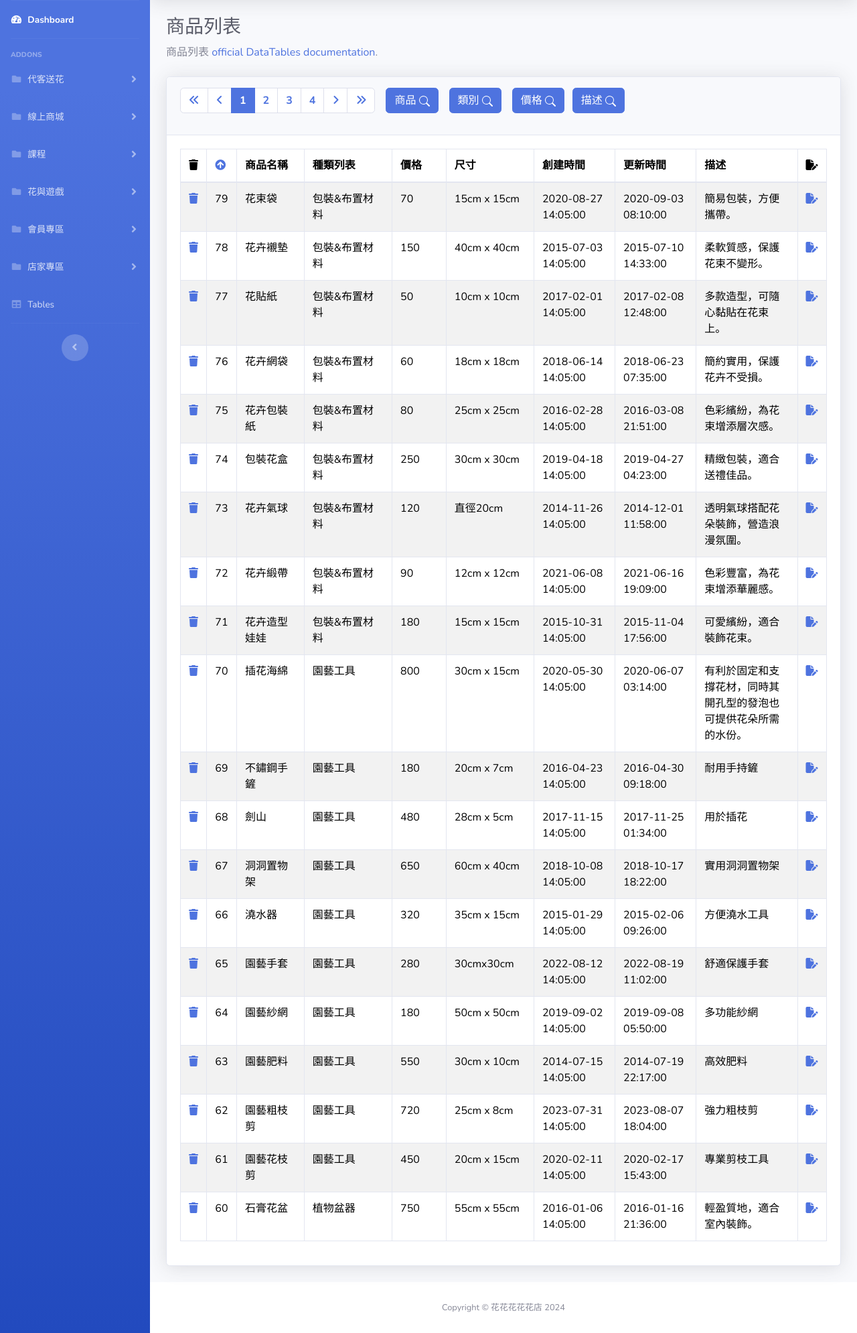
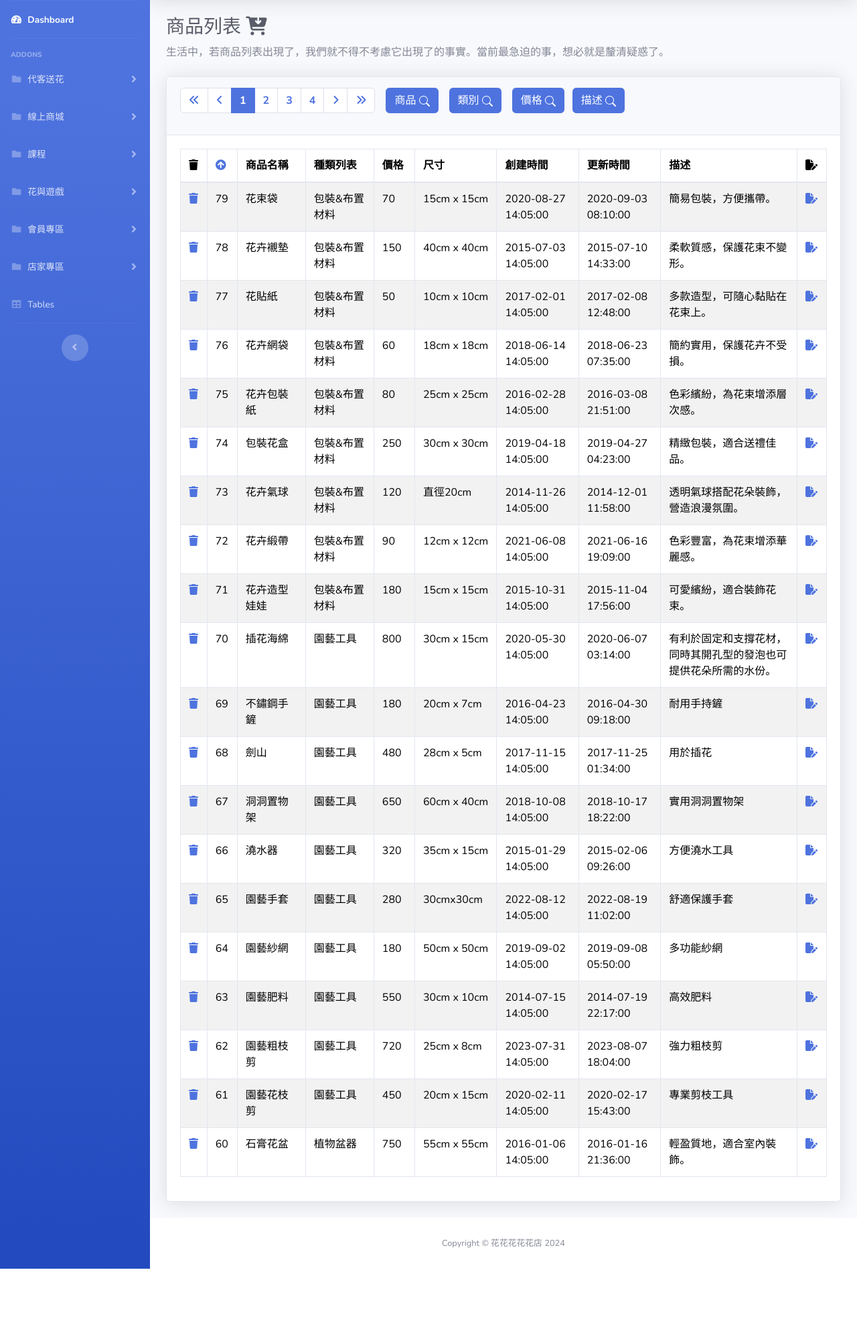
Before and after one commit to forget0224/floral_shop, a PHP site: page /pages/product/list.php in a window 1280 px wide. Shown: the part 70-2060 px from the top of the page at 67% size. After the commit the page ends 1964 px from the top, so only its background shows below. Run offline with PHP 8.4, Linux system fonts and the light colour scheme; data comes from the database, SQL or seed files in the repository.

Commit message:
modify icons

```diff
--- a/pages/parts/navbar.php
+++ b/pages/parts/navbar.php
@@ -41,8 +41,7 @@ if (empty($pageName)) {
 
     <!-- Nav Item - Pages Collapse Menu -->
     <li class="nav-item">
-        <a class="nav-link collapsed" href="#" data-toggle="collapse" data-target="#collapsePages1" aria-expanded="true"
-            aria-controls="collapsePages1">
+        <a class="nav-link collapsed" href="#" data-toggle="collapse" data-target="#collapsePages1" aria-expanded="true" aria-controls="collapsePages1">
             <i class="fas fa-fw fa-folder"></i>
             <span>代客送花</span>
         </a>
@@ -61,15 +60,14 @@ if (empty($pageName)) {
         </div>
     </li>
     <li class="nav-item">
-        <a class="nav-link collapsed" href="#" data-toggle="collapse" data-target="#collapsePages2" aria-expanded="true"
-            aria-controls="collapsePages2">
+        <a class="nav-link collapsed" href="#" data-toggle="collapse" data-target="#collapsePages2" aria-expanded="true" aria-controls="collapsePages2">
             <i class="fas fa-fw fa-folder"></i>
             <span>線上商城</span>
         </a>
         <div id="collapsePages2" class="collapse" aria-labelledby="headingPages" data-parent="#accordionSidebar">
             <div class="bg-white py-2 collapse-inner rounded">
-                <h6 class="collapse-header">商城</h6>
-                <a class="collapse-item" href="/floral_shop/pages/product/list.php">商品資料</a>
+                <h6 class="collapse-header">商城管理 <i class="fa-solid fa-cart-arrow-down"></i></h6>
+                <a class="collapse-item" href="/floral_shop/pages/product/list.php">商品列表</a>
                 <a class="collapse-item" href="/floral_shop/pages/product/add.php">新增商品</a>
                 <div class="collapse-divider"></div>
                 <!-- <h6 class="collapse-header">小標題/分類</h6> -->
@@ -77,8 +75,7 @@ if (empty($pageName)) {
         </div>
     </li>
     <li class="nav-item">
-        <a class="nav-link collapsed" href="#" data-toggle="collapse" data-target="#collapsePages3" aria-expanded="true"
-            aria-controls="collapsePages3">
+        <a class="nav-link collapsed" href="#" data-toggle="collapse" data-target="#collapsePages3" aria-expanded="true" aria-controls="collapsePages3">
             <i class="fas fa-fw fa-folder"></i>
             <span>課程</span>
         </a>
@@ -91,8 +88,7 @@ if (empty($pageName)) {
         </div>
     </li>
     <li class="nav-item">
-        <a class="nav-link collapsed" href="#" data-toggle="collapse" data-target="#collapsePages4" aria-expanded="true"
-            aria-controls="collapsePages4">
+        <a class="nav-link collapsed" href="#" data-toggle="collapse" data-target="#collapsePages4" aria-expanded="true" aria-controls="collapsePages4">
             <i class="fas fa-fw fa-folder"></i>
             <span>花與遊戲</span>
         </a>
@@ -108,8 +104,7 @@ if (empty($pageName)) {
         </div>
     </li>
     <li class="nav-item">
-        <a class="nav-link collapsed" href="#" data-toggle="collapse" data-target="#collapsePages5" aria-expanded="true"
-            aria-controls="collapsePages5">
+        <a class="nav-link collapsed" href="#" data-toggle="collapse" data-target="#collapsePages5" aria-expanded="true" aria-controls="collapsePages5">
             <i class="fas fa-fw fa-folder"></i>
             <span>會員專區</span>
         </a>
@@ -127,8 +122,7 @@ if (empty($pageName)) {
         </div>
     </li>
     <li class="nav-item">
-        <a class="nav-link collapsed" href="#" data-toggle="collapse" data-target="#collapsePages6" aria-expanded="true"
-            aria-controls="collapsePages6">
+        <a class="nav-link collapsed" href="#" data-toggle="collapse" data-target="#collapsePages6" aria-expanded="true" aria-controls="collapsePages6">
             <i class="fas fa-fw fa-folder"></i>
             <span>店家專區</span>
         </a>
--- a/pages/product/list.php
+++ b/pages/product/list.php
@@ -111,9 +111,9 @@ if ($totalRows > 0) {
         <div class="container-fluid">
 
           <!-- Page Heading -->
-          <h1 class="h3 mb-2 text-gray-800">商品列表</h1>
+          <h1 class="h3 mb-2 text-gray-800">商品列表 <i class="fa-solid fa-cart-arrow-down"></i></h1>
           <p class="mb-4">
-            商品列表 <a target="_blank" href="https://datatables.net">official DataTables documentation</a>.
+            生活中，若商品列表出現了，我們就不得不考慮它出現了的事實。當前最急迫的事，想必就是釐清疑惑了。
           </p>
 
           <!-- DataTales Example -->
@@ -164,12 +164,12 @@ if ($totalRows > 0) {
                     <div class="modal-dialog modal-dialog-centered">
                       <div class="modal-content">
                         <div class="modal-header">
-                          <h5 class="modal-title" id="exampleModalToggleLabel">搜尋商品</h5>
+                          <h5 class="modal-title" id="exampleModalToggleLabel">搜尋商品 <i class="fa-solid fa-gifts"></i></h5>
                           <button type="button" class="btn-close" data-dismiss="modal" aria-label="Close"></button>
                         </div>
                         <div class="modal-body">
                           <form class="form-inline my-2 my-lg-0" id="searchForm" action="">
-                            <input class="form-control mr-sm-2" type="search" placeholder="請輸入商品關鍵字" aria-label="Search" id="searchInput" value="">
+                            <input class="form-control mr-sm-2" type="search" placeholder="請輸入關鍵字" aria-label="Search" id="searchInput" value="">
                             <p class="form-text text-danger" id="searchInputError"></p>
                           </form>
                         </div>
@@ -196,13 +196,13 @@ if ($totalRows > 0) {
                     <div class="modal-dialog modal-dialog-centered">
                       <div class="modal-content">
                         <div class="modal-header">
-                          <h5 class="modal-title" id="exampleModalToggleLabelCategory">搜尋類別</h5>
+                          <h5 class="modal-title" id="exampleModalToggleLabelCategory">搜尋類別 <i class="fa-solid fa-table-list"></i></h5>
                           <button type="button" class="btn-close" data-dismiss="modal" aria-label="Close"></button>
                         </div>
                         <div class="modal-body">
                           <form class="form-inline my-2 my-lg-0" id="searchForm" action="">
                             <select class="form-control" id="categories_id" name="categories_id">
-                              <option value="" disabled selected>--請選擇類別--</option>
+                              <option value="" disabled selected>-- 請選擇類別 --</option>
                               <?php
                               // Fetch categories from the database
                               $categoriesSql = "SELECT * FROM categories";
@@ -242,7 +242,7 @@ if ($totalRows > 0) {
                     <div class="modal-dialog modal-dialog-centered">
                       <div class="modal-content">
                         <div class="modal-header">
-                          <h5 class="modal-title" id="exampleModalToggleLabelPrice">搜尋價格</h5>
+                          <h5 class="modal-title" id="exampleModalToggleLabelPrice">搜尋價格 <i class="fa-solid fa-sack-dollar"></i></h5>
                           <button type="button" class="btn-close" data-dismiss="modal" aria-label="Close"></button>
                         </div>
                         <div class="modal-body">
@@ -277,12 +277,12 @@ if ($totalRows > 0) {
                     <div class="modal-dialog modal-dialog-centered">
                       <div class="modal-content">
                         <div class="modal-header">
-                          <h5 class="modal-title" id="exampleModalToggleLabelDescription">搜尋描述</h5>
+                          <h5 class="modal-title" id="exampleModalToggleLabelDescription">搜尋描述 <i class="fa-solid fa-comment-dots"></i></h5>
                           <button type="button" class="btn-close" data-dismiss="modal" aria-label="Close"></button>
                         </div>
                         <div class="modal-body">
                           <form class="form-inline my-2 my-lg-0" id="searchFormDescription" action="">
-                            <input class="form-control mr-sm-2" type="search" placeholder="請輸入描述關鍵字" aria-label="SearchDescription" id="searchInputDescription" value="">
+                            <input class="form-control mr-sm-2" type="search" placeholder="請輸入關鍵字" aria-label="SearchDescription" id="searchInputDescription" value="">
                             <p class="form-text text-danger" id="searchInputDescriptionError"></p>
                           </form>
                         </div>
@@ -317,12 +317,12 @@ if ($totalRows > 0) {
                         </a>
                       </th>
                       <th style="width: 100px;">商品名稱</th>
-                      <th style="width: 130px;">種類列表</th>
-                      <th style="width: 80px;">價格</th>
-                      <th style="width: 130px;">尺寸</th>
+                      <th style="width: 100px;">種類列表</th>
+                      <th style="width: 60px;">價格</th>
+                      <th style="width: 120px;">尺寸</th>
                       <th style="width: 120px;">創建時間</th>
                       <th style="width: 120px;">更新時間</th>
-                      <th style="width: 150px;">描述</th>
+                      <th style="width: 200px;">描述</th>
                       <th style="width: 20px;"><i class="fa-solid fa-file-pen"></i></th>
                     </tr>
                   </thead>
@@ -336,12 +336,12 @@ if ($totalRows > 0) {
                         </td>
                         <td style="width: 20px;"><?= $r['product_id'] ?></td>
                         <td style="width: 100px;"><?= $r['name'] ?></td>
-                        <td style="width: 130px;"><?= $r['category_name'] ?></td>
-                        <td style="width: 80px;"><?= $r['price'] ?></td>
-                        <td style="width: 130px;"><?= $r['size'] ?></td>
+                        <td style="width: 100px;"><?= $r['category_name'] ?></td>
+                        <td style="width: 60px;"><?= $r['price'] ?></td>
+                        <td style="width: 120px;"><?= $r['size'] ?></td>
                         <td style="width: 120px;"><?= $r['created_at'] ?></td>
                         <td style="width: 120px;"><?= $r['updated_at'] ?></td>
-                        <td style="width: 150px;"><?= $r['description'] ?></td>
+                        <td style="width: 200px;"><?= $r['description'] ?></td>
                         <td style="width: 20px;"><a href=" edit.php?product_id=<?= $r['product_id'] ?>">
                             <i class="fa-solid fa-file-pen"></i>
                           </a>
```
Lines whose indentation alone changed are shown as unchanged.
